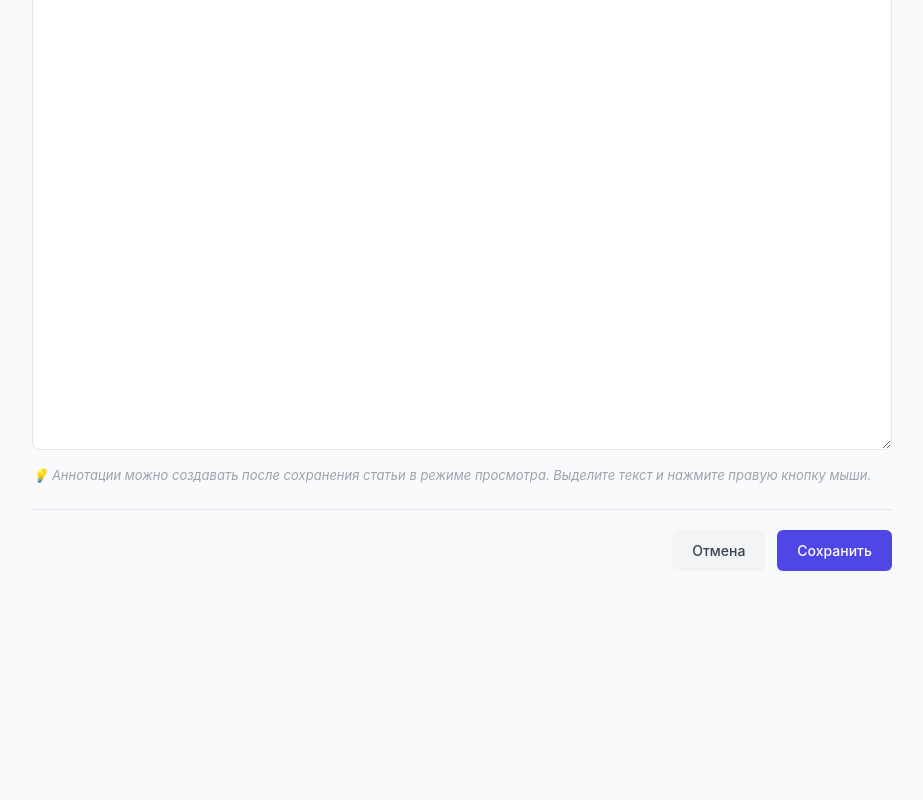
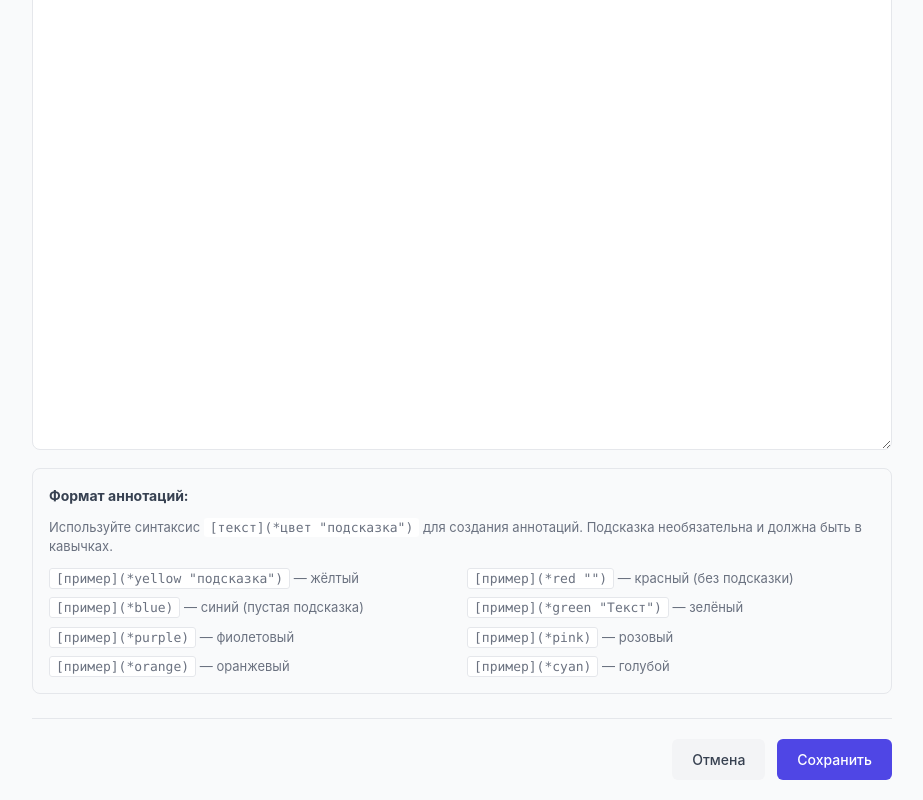
Before and after one commit to Sindicollo/unadesk-task, an Angular app: page /new in a window 1280 px wide. Shown: the part 329-1129 px from the top of the page, without its empty margins (178-1101 px from the left). Before the commit the page ends 920 px from the top, so only its background shows below. Built offline with nearby package versions, Linux system fonts and the light colour scheme.

Commit message:
added annotation markdown like format

```diff
--- a/src/app/components/article-editor/article-editor.component.html
+++ b/src/app/components/article-editor/article-editor.component.html
@@ -21,16 +21,35 @@
       <label for="content">Содержание</label>
       <textarea
         id="content"
-        [ngModel]="content()"
-        (ngModelChange)="content.set($event)"
-        placeholder="Введите текст статьи"
+        [ngModel]="contentWithMarks()"
+        (input)="onContentInput($event)"
+        placeholder="Введите текст статьи. Аннотации: [текст](*цвет &quot;подсказка&quot;)"
         rows="20"
         class="form-control textarea"
       ></textarea>
-      <p class="hint">
-        💡 Аннотации можно создавать после сохранения статьи в режиме просмотра.
-        Выделите текст и нажмите правую кнопку мыши.
-      </p>
+
+      <div class="annotation-format-help">
+        <h4>Формат аннотаций:</h4>
+        <p>
+          Используйте синтаксис <code>[текст](*цвет "подсказка")</code> для создания аннотаций.
+          Подсказка необязательна и должна быть в кавычках.
+        </p>
+        <div class="color-examples">
+          <span class="example"><code>[пример](*yellow "подсказка")</code> — жёлтый</span>
+          <span class="example"><code>[пример](*red "")</code> — красный (без подсказки)</span>
+          <span class="example"><code>[пример](*blue)</code> — синий (пустая подсказка)</span>
+          <span class="example"><code>[пример](*green "Текст")</code> — зелёный</span>
+          <span class="example"><code>[пример](*purple)</code> — фиолетовый</span>
+          <span class="example"><code>[пример](*pink)</code> — розовый</span>
+          <span class="example"><code>[пример](*orange)</code> — оранжевый</span>
+          <span class="example"><code>[пример](*cyan)</code> — голубой</span>
+        </div>
+        @if (annotations.length > 0) {
+          <p class="existing-annotations">
+            Найдено аннотаций: <strong>{{ annotations.length }}</strong>
+          </p>
+        }
+      </div>
     </div>
 
     <div class="form-actions">
--- a/src/app/components/article-editor/article-editor.component.scss
+++ b/src/app/components/article-editor/article-editor.component.scss
@@ -93,14 +93,71 @@
     resize: vertical;
     min-height: 400px;
     line-height: 1.6;
+    font-family: 'Consolas', 'Monaco', monospace;
   }
 }
 
-.hint {
-  margin: $spacing-xs 0 0 0;
+.annotation-format-help {
+  background: $background;
+  border: 1px solid $border;
+  border-radius: $radius-md;
+  padding: $spacing-lg;
+  margin-top: $spacing-sm;
+
+  h4 {
+    margin: 0 0 $spacing-md 0;
+    font-size: $font-md;
+    color: $text-secondary;
+  }
+
+  p {
+    margin: 0 0 $spacing-md 0;
+    font-size: $font-sm;
+    color: $text-muted;
+
+    code {
+      background: white;
+      padding: 2px 6px;
+      border-radius: 3px;
+      font-family: 'Consolas', 'Monaco', monospace;
+      font-size: $font-sm;
+    }
+  }
+}
+
+.color-examples {
+  display: grid;
+  grid-template-columns: repeat(2, 1fr);
+  gap: $spacing-sm;
+
+  .example {
+    font-size: $font-sm;
+    color: $text-muted;
+
+    code {
+      background: white;
+      padding: 2px 6px;
+      border-radius: 3px;
+      font-family: 'Consolas', 'Monaco', monospace;
+      font-size: $font-sm;
+      border: 1px solid $border;
+      white-space: nowrap;
+      overflow: hidden;
+      text-overflow: ellipsis;
+    }
+  }
+}
+
+.existing-annotations {
+  margin-top: $spacing-md;
+  padding-top: $spacing-md;
+  border-top: 1px solid $border;
   font-size: $font-sm;
-  color: $text-light;
-  font-style: italic;
+  color: $text-secondary;
+
+  strong {
+    color: $primary;
+  }
 }
 
 .form-actions {
--- a/src/app/components/article-editor/article-editor.component.ts
+++ b/src/app/components/article-editor/article-editor.component.ts
@@ -3,7 +3,9 @@ import { CommonModule } from '@angular/common';
 import { FormsModule } from '@angular/forms';
 import { Router, ActivatedRoute } from '@angular/router';
 import { ArticlesService } from '../../services/articles.service';
+import { AnnotationsService } from '../../services/annotations.service';
 import { Article } from '../../models/article';
+import { Annotation } from '../../models/annotation';
 
 @Component({
   selector: 'app-article-editor',
@@ -14,13 +16,16 @@ import { Article } from '../../models/article';
 })
 export class ArticleEditorComponent implements OnInit {
   private articlesService = inject(ArticlesService);
+  private annotationsService = inject(AnnotationsService);
   private router = inject(Router);
   private route = inject(ActivatedRoute);
 
   title = signal('');
   content = signal('');
+  contentWithMarks = signal('');
   isEditMode = false;
   articleId: string | null = null;
+  annotations: Annotation[] = [];
 
   ngOnInit(): void {
     this.articleId = this.route.snapshot.paramMap.get('id');
@@ -31,32 +36,172 @@ export class ArticleEditorComponent implements OnInit {
       if (article) {
         this.title.set(article.title);
         this.content.set(article.content);
+        this.annotations = this.annotationsService.getByArticleId(this.articleId);
+        this.contentWithMarks.set(this.convertToMarkedContent(article.content, this.annotations));
       } else {
         this.router.navigate(['/']);
       }
     }
   }
 
+  /**
+   * Конвертирует текст с аннотациями в размеченный формат
+   * [текст аннотации](*цвет "подсказка")
+   */
+  private convertToMarkedContent(text: string, annotations: Annotation[]): string {
+    if (annotations.length === 0) return text;
+
+    const sortedAnnotations = [...annotations].sort((a, b) => b.startOffset - a.startOffset);
+    let result = text;
+
+    for (const ann of sortedAnnotations) {
+      const before = result.substring(0, ann.startOffset);
+      const highlighted = result.substring(ann.startOffset, ann.endOffset);
+      const after = result.substring(ann.endOffset);
+
+      // Получаем короткое имя цвета
+      const colorName = ann.color.replace('highlight_', '');
+      // Экранируем кавычки в тексте подсказки
+      const annotationText = ann.text.replace(/"/g, '\\"');
+
+      result = before + `[${highlighted}](*${colorName} "${annotationText}")` + after;
+    }
+
+    return result;
+  }
+
+  /**
+   * Парсит размеченный контент и возвращает чистый текст + аннотации
+   * Формат: [текст](*цвет "подсказка")
+   */
+  private parseMarkedContent(markedText: string): { text: string; annotations: Annotation[] } | { error: string } {
+    const annotations: Annotation[] = [];
+    let result = '';
+
+    // Паттерн для поиска [текст](*цвет "подсказка")
+    // Подсказка может быть пустой или отсутствовать
+    const pattern = /\[([^\]]+)\]\(\*([\w]+)(?:\s+"([^"]*)")?\)/g;
+    let match;
+    let lastEndIndex = 0;
+
+    const validColors = ['yellow', 'red', 'blue', 'green', 'purple', 'pink', 'orange', 'cyan'];
+
+    while ((match = pattern.exec(markedText)) !== null) {
+      const annotationText = match[1];
+      const colorName = match[2];
+      const tooltip = match[3] || '';
+      const start = match.index;
+      const end = pattern.lastIndex;
+
+      // Валидация цвета
+      if (!validColors.includes(colorName)) {
+        return { error: `Неверный цвет "${colorName}". Допустимые: ${validColors.join(', ')}` };
+      }
+
+      // Добавляем текст до аннотации
+      result += markedText.substring(lastEndIndex, start);
+
+      // Создаём аннотацию
+      annotations.push({
+        id: this.generateId(),
+        articleId: '',
+        startOffset: result.length,
+        endOffset: result.length + annotationText.length,
+        color: `highlight_${colorName}`,
+        text: tooltip,
+        createdAt: Date.now()
+      });
+
+      // Добавляем текст аннотации
+      result += annotationText;
+      lastEndIndex = end;
+    }
+
+    // Добавляем оставшийся текст
+    result += markedText.substring(lastEndIndex);
+
+    // Проверка на незакрытые метки [
+    const openBracketPattern = /\[[^\]]*$/g;
+    if (openBracketPattern.test(markedText)) {
+      const lastBracketIndex = markedText.lastIndexOf('[');
+      const snippet = markedText.substring(lastBracketIndex, Math.min(lastBracketIndex + 30, markedText.length));
+      return { error: `Обнаружена незакрытая метка аннотации. Проверьте: [${snippet}...` };
+    }
+
+    // Проверка на метки без цвета (есть [ и ], но нет (* после ])
+    const noColorPattern = /\[[^\]]+\](?!\(\*)/g;
+    const noColorMatches = markedText.match(noColorPattern);
+    if (noColorMatches && noColorMatches.length > 0) {
+      return { error: 'Обнаружена метка без указания цвета. Формат: [текст](*цвет "подсказка")' };
+    }
+
+    // Проверка на незакрытые скобки ()
+    const openParenPattern = /\(\*[^\)]*$/g;
+    if (openParenPattern.test(markedText)) {
+      return { error: 'Обнаружена незакрытая скобка в аннотации. Убедитесь, что все () закрыты' };
+    }
+
+    return { text: result, annotations };
+  }
+
+  private generateId(): string {
+    return Date.now().toString(36) + Math.random().toString(36).substr(2);
+  }
+
   save(): void {
-    if (!this.title().trim() || !this.content().trim()) {
+    if (!this.title().trim() || !this.contentWithMarks().trim()) {
       alert('Заполните заголовок и содержание');
       return;
     }
 
+    // Парсим размеченный контент
+    const parsed = this.parseMarkedContent(this.contentWithMarks());
+
+    if ('error' in parsed) {
+      alert('Ошибка в разметке:\n' + parsed.error);
+      return;
+    }
+
+    const { text: plainText, annotations: newAnnotations } = parsed;
+
     if (this.isEditMode && this.articleId) {
+      // Сохраняем статью
       this.articlesService.update(this.articleId, {
         title: this.title(),
-        content: this.content()
+        content: plainText
       });
+
+      // Удаляем старые аннотации и создаём новые
+      const oldAnnotations = this.annotationsService.getByArticleId(this.articleId);
+      for (const oldAnn of oldAnnotations) {
+        this.annotationsService.delete(this.articleId, oldAnn.id);
+      }
+      for (const newAnn of newAnnotations) {
+        this.annotationsService.create(this.articleId, {
+          startOffset: newAnn.startOffset,
+          endOffset: newAnn.endOffset,
+          color: newAnn.color,
+          text: newAnn.text
+        });
+      }
     } else {
       const article = this.articlesService.create({
         title: this.title(),
-        content: this.content()
+        content: plainText
       });
       this.articleId = article.id;
+
+      // Создаём аннотации
+      for (const newAnn of newAnnotations) {
+        this.annotationsService.create(article.id, {
+          startOffset: newAnn.startOffset,
+          endOffset: newAnn.endOffset,
+          color: newAnn.color,
+          text: newAnn.text
+        });
+      }
     }
 
-    // После сохранения переходим к просмотру с аннотациями
     this.router.navigate(['/article', this.articleId]);
   }
 
@@ -67,4 +212,9 @@ export class ArticleEditorComponent implements OnInit {
       this.router.navigate(['/']);
     }
   }
+
+  onContentInput(event: Event): void {
+    const target = event.target as HTMLTextAreaElement;
+    this.contentWithMarks.set(target.value);
+  }
 }
```
